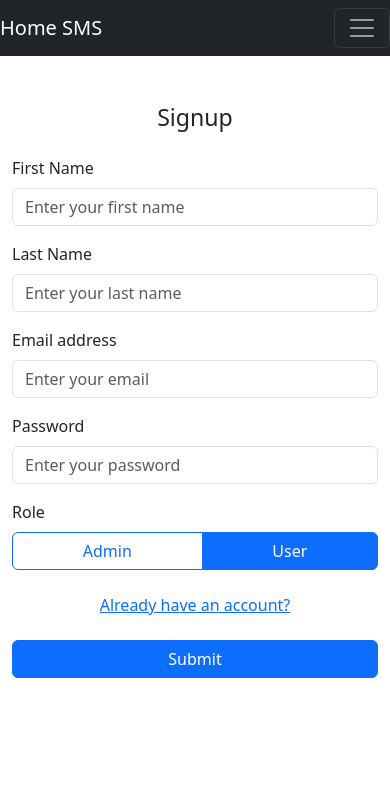
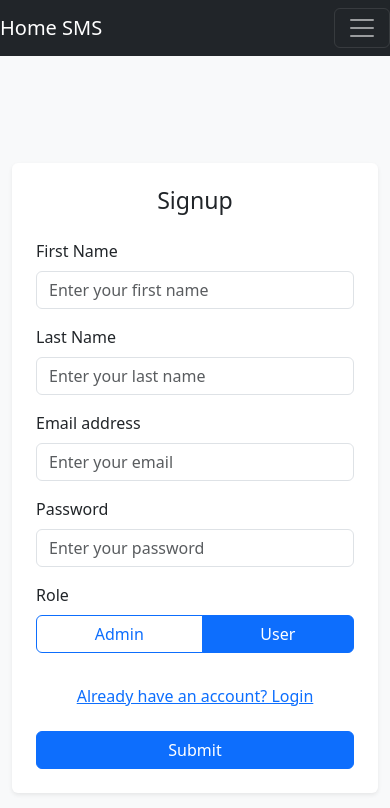
Before and after one commit to sairam0424/Student-Management-System, a React (Create React App) app in the folder frontend/: page /signup in a window 390 px wide. Shown: the top 808 px of the page. Built offline with nearby package versions, Linux system fonts and the light colour scheme.

Commit message:
Style(UI):Enhanced the SignUp Ui  using  the react-bootstrap and enhnced the seo optimization and make it responsive.

```diff
--- a/frontend/src/pages/Signup.js
+++ b/frontend/src/pages/Signup.js
@@ -2,7 +2,10 @@ import React, { useState } from 'react';
 import { Link } from 'react-router-dom';
 import { useMutation } from '@apollo/client';
 import { SIGNUP_USER } from '../gqlopertions/mutations';
-import { Container, Form, Button, Alert, ButtonGroup } from 'react-bootstrap';
+import { Container, Form, Button, Alert, ButtonGroup, Row, Col } from 'react-bootstrap';
+import { motion } from 'framer-motion';
+import { Helmet } from 'react-helmet';
+import 'bootstrap/dist/css/bootstrap.min.css';
 
 export default function Signup() {
     const [formData, setFormData] = useState({
@@ -45,7 +48,23 @@ export default function Signup() {
     };
 
     return (
-        <Container className="my-5" style={{ maxWidth: '500px' }}>
+        <Container fluid className="d-flex align-items-center justify-content-center min-vh-100 bg-light">
+            <Helmet>
+                <title>Signup | Your App Name</title>
+                <meta name="description" content="Sign up for Your App Name to create a new account. Choose your role and get started." />
+                <meta name="robots" content="index, follow" />
+                <meta property="og:title" content="Signup | Your App Name" />
+                <meta property="og:description" content="Sign up for Your App Name to create a new account. Choose your role and get started." />
+                <meta property="og:type" content="website" />
+                <meta property="og:url" content="https://yourappname.com/signup" />
+            </Helmet>
+            <Row className="w-100 justify-content-center">
+                <Col md={8} lg={6} xl={4} className="p-4 bg-white rounded shadow-sm">
+                    <motion.div
+                        initial={{ opacity: 0, y: 20 }}
+                        animate={{ opacity: 1, y: 0 }}
+                        transition={{ duration: 0.5 }}
+                    >
                         {error && <Alert variant="danger">{error.message}</Alert>}
                         {data && data.user && (
                             <Alert variant="success">{data.user.firstName} is signed up. You can login now!</Alert>
@@ -98,18 +117,18 @@ export default function Signup() {
 
                             <Form.Group className="mb-3">
                                 <Form.Label>Role</Form.Label>
-                    <ButtonGroup className="d-flex">
+                                <ButtonGroup className="d-flex flex-wrap">
                                     <Button
                                         variant={formData.role === 'admin' ? 'primary' : 'outline-primary'}
                                         onClick={() => handleRoleChange('admin')}
-                            className="flex-fill"
+                                        className="flex-fill mb-2"
                                     >
                                         Admin
                                     </Button>
                                     <Button
                                         variant={formData.role === 'user' ? 'primary' : 'outline-primary'}
                                         onClick={() => handleRoleChange('user')}
-                            className="flex-fill"
+                                        className="flex-fill mb-2"
                                     >
                                         User
                                     </Button>
@@ -118,7 +137,7 @@ export default function Signup() {
 
                             <Form.Group className="mb-3 text-center">
                                 <Link to="/login">
-                        <Button variant="link">Already have an account?</Button>
+                                    <Button variant="link">Already have an account? Login</Button>
                                 </Link>
                             </Form.Group>
 
@@ -126,6 +145,9 @@ export default function Signup() {
                                 Submit
                             </Button>
                         </Form>
+                    </motion.div>
+                </Col>
+            </Row>
         </Container>
     );
 }
```
Lines whose indentation alone changed are shown as unchanged.
